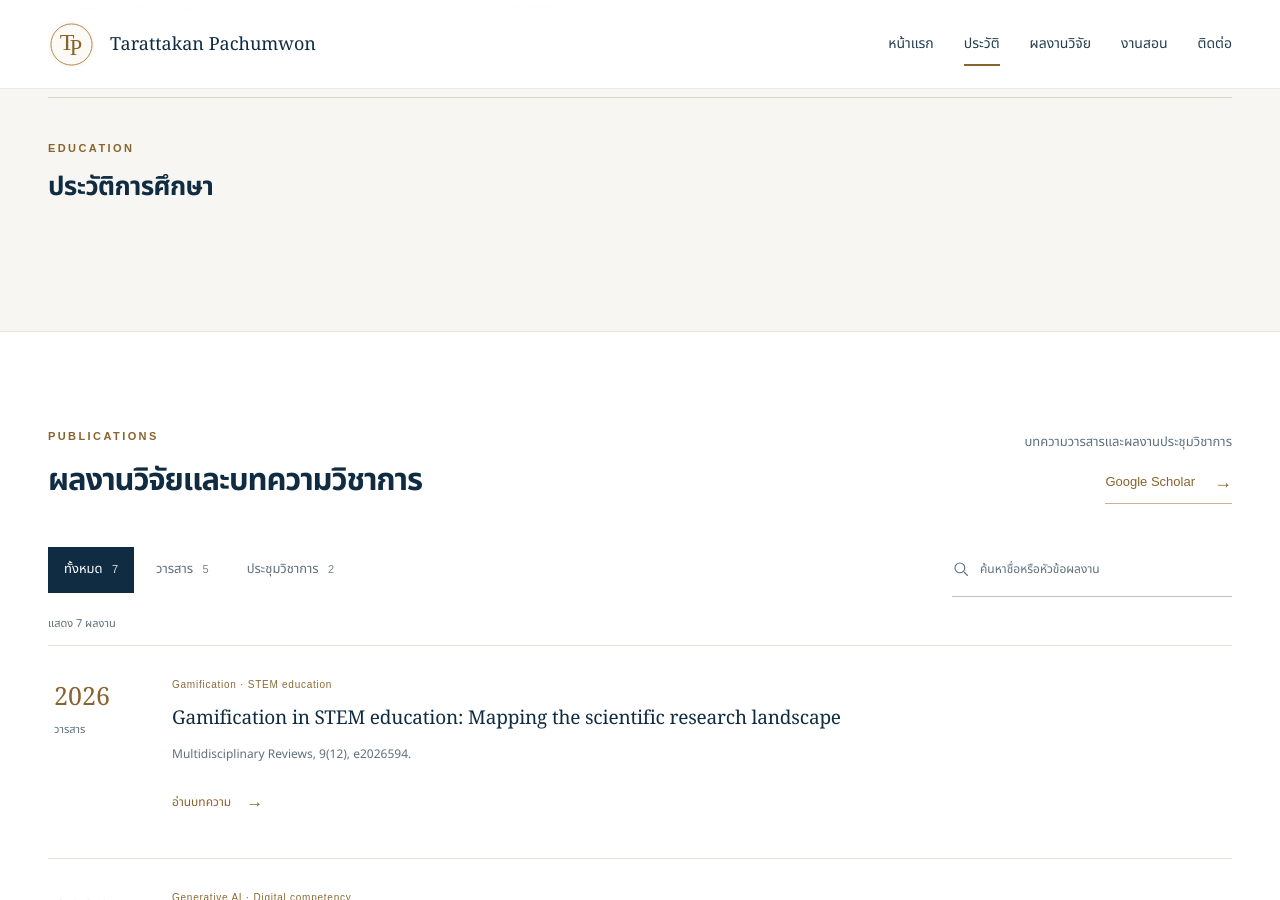
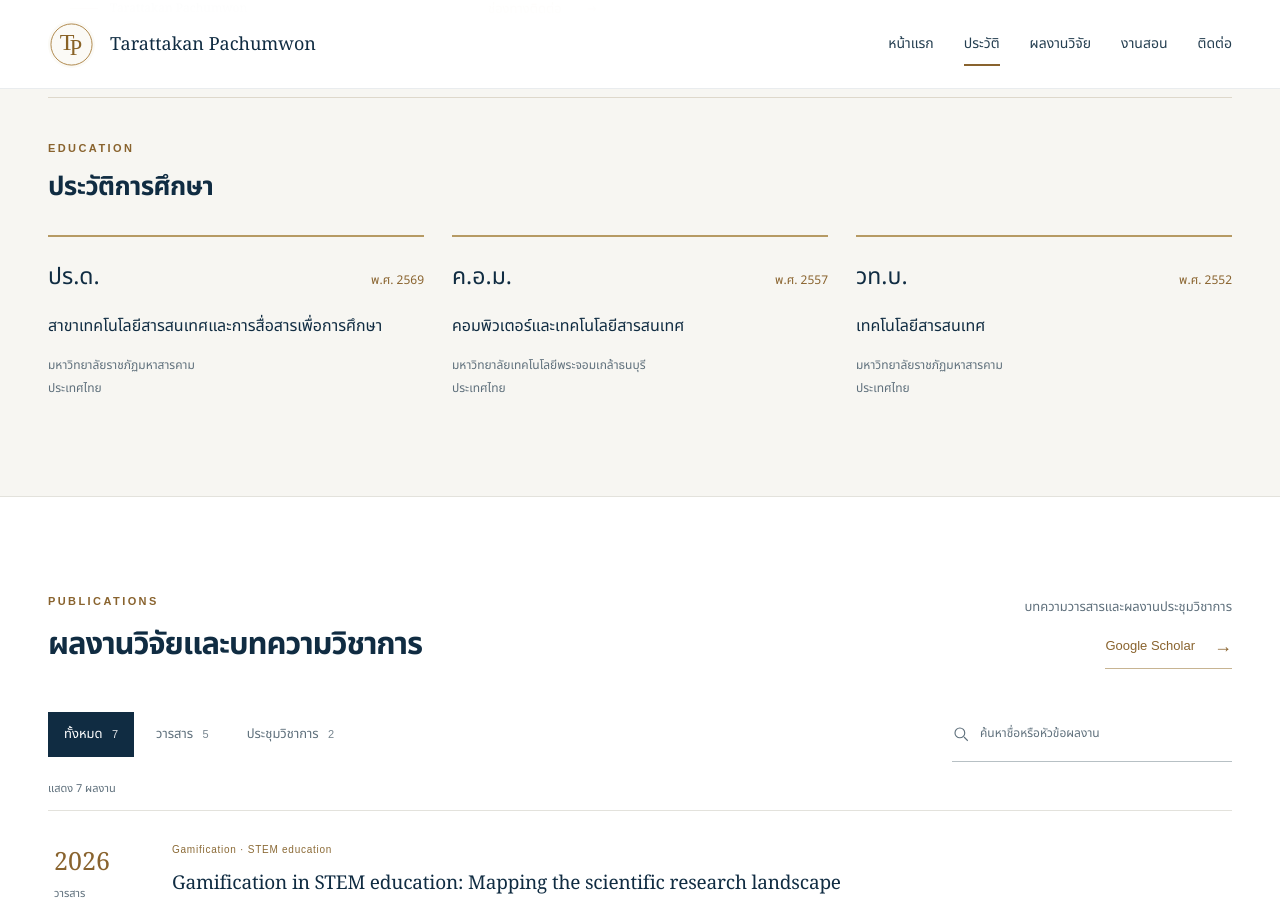
Before and after one commit to Tarattkan/Tarattkan.github.io, a Jekyll site: the page built from index.html, in a window 1280 px wide and 900 px high, scrolled down 2003 px. Built offline with Jekyll 4.4.1, drawn with Linux system fonts in a browser that asks for light colours.

Commit message:
Update _data/profile.json (via Pages CMS)

```diff
--- a/_data/profile.json
+++ b/_data/profile.json
@@ -10,8 +10,7 @@
   "roles": [
     {
       "period": "พ.ศ. 2563 – ปัจจุบัน",
-      "title": "ประธานหลักสูตรคอมพิวเตอร์ธุรกิจ",
-      "detail": ""
+      "title": "ประธานหลักสูตรคอมพิวเตอร์ธุรกิจ"
     },
     {
       "period": "พ.ศ. 2557 – ปัจจุบัน",
@@ -19,13 +18,36 @@
       "detail": "สาขาเทคโนโลยีสารสนเทศและมัลติมีเดีย\nคณะเทคโนโลยีการจัดการ"
     }
   ],
+  "education": [
+    {
+      "degree": "ปร.ด.",
+      "field": "สาขาเทคโนโลยีสารสนเทศและการสื่อสารเพื่อการศึกษา",
+      "institution": "มหาวิทยาลัยราชภัฏมหาสารคาม",
+      "country": "ประเทศไทย",
+      "year": 2569
+    },
+    {
+      "degree": "ค.อ.ม.",
+      "field": "คอมพิวเตอร์และเทคโนโลยีสารสนเทศ",
+      "institution": "มหาวิทยาลัยเทคโนโลยีพระจอมเกล้าธนบุรี",
+      "country": "ประเทศไทย",
+      "year": 2557
+    },
+    {
+      "degree": "วท.บ.",
+      "field": "เทคโนโลยีสารสนเทศ",
+      "institution": "มหาวิทยาลัยราชภัฏมหาสารคาม",
+      "country": "ประเทศไทย",
+      "year": 2552
+    }
+  ],
   "contact_intro": "ช่องทางติดต่อด้านวิชาการ\nการเรียนการสอน และงานวิจัย",
   "contact_affiliation": "สาขาเทคโนโลยีสารสนเทศและมัลติมีเดีย\nคณะเทคโนโลยีการจัดการ\nมหาวิทยาลัยเทคโนโลยีราชมงคลอีสาน วิทยาเขตสุรินทร์",
   "email": "tarattakan.pa@rmuti.ac.th",
+  "phone": "094-1539680",
+  "phone_href": "tel:+66941539680",
   "facebook": "https://www.facebook.com/comra357",
   "github": "https://github.com/Tarattkan",
   "scholar": "https://scholar.google.com/citations?user=oPhxu7AAAAAJ&hl=th",
-  "meta_description": "เว็บไซต์วิชาการของ สิบเอก ดร.ถรัฐการ ประชุมวรรณ อาจารย์มหาวิทยาลัยเทคโนโลยีราชมงคลอีสาน วิทยาเขตสุรินทร์ รวบรวมประวัติ ผลงานวิจัย และความเชี่ยวชาญด้านเทคโนโลยีสารสนเทศและการเรียนรู้",
-  "phone": "094-1539680",
-  "phone_href": "tel:+66941539680"
+  "meta_description": "เว็บไซต์วิชาการของ สิบเอก ดร.ถรัฐการ ประชุมวรรณ อาจารย์มหาวิทยาลัยเทคโนโลยีราชมงคลอีสาน วิทยาเขตสุรินทร์ รวบรวมประวัติ ผลงานวิจัย และความเชี่ยวชาญด้านเทคโนโลยีสารสนเทศและการเรียนรู้"
 }
```
